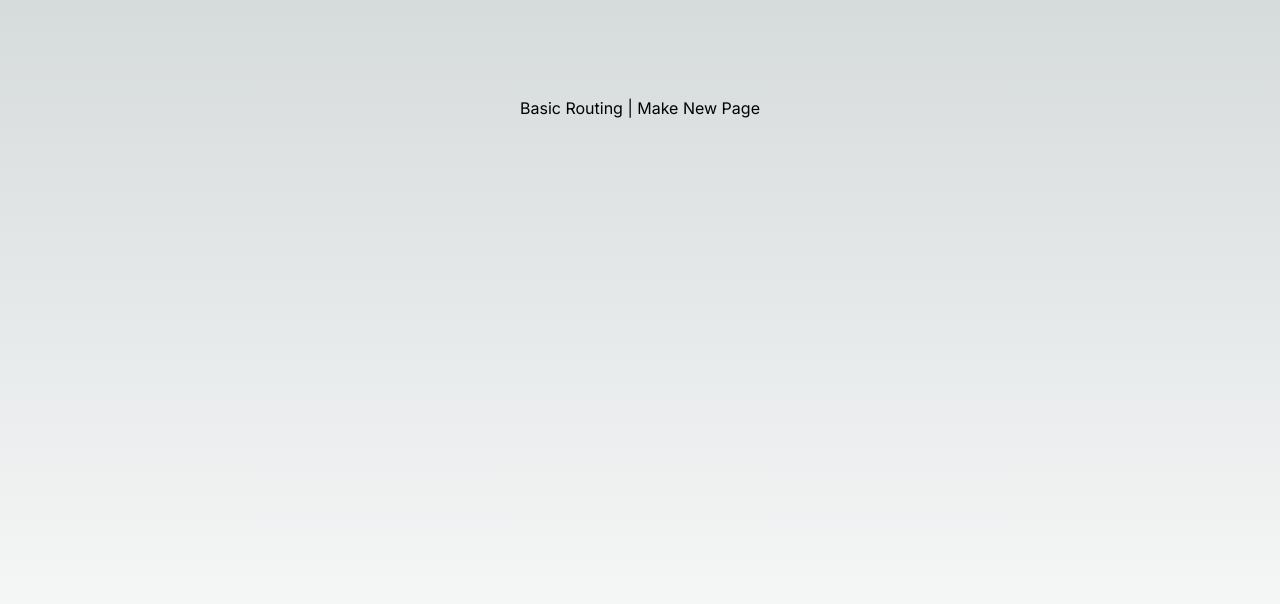
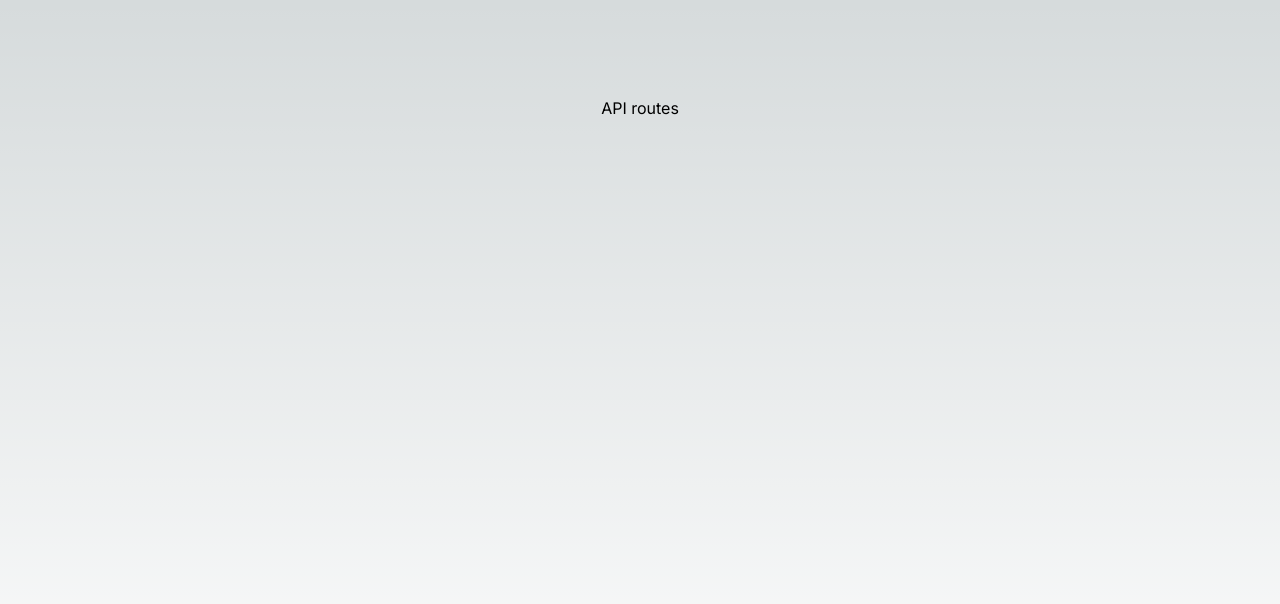
Before and after one commit to Alla-ud-din/Next-Js-youtube, a Next.js app: page / in a window 1280 px wide. Shown: the top 604 px of the page. Built offline with nearby package versions, Linux system fonts and the light colour scheme.

Commit message:
updating files

```diff
--- /dev/null
+++ b/src/app/api/hello/route.ts
@@ -0,0 +1,3 @@
+export async function GET(request: any) {
+    return new Response ('Hello, Next.js')
+}
--- a/src/app/page.tsx
+++ b/src/app/page.tsx
@@ -4,7 +4,7 @@ import styles from './page.module.css'
 export default function Home() {
   return (
     <main className={styles.main}>
-      <h1>Basic Routing | Make New Page</h1>
+      <h1>API routes</h1>
     </main>
   )
 }
--- /dev/null
+++ b/src/app/users/route.ts
@@ -0,0 +1,6 @@
+import { NextResponse } from "next/server";
+
+export function GET(request: any){
+    return NextResponse.json({name: "Ali", age: 6, city: "Chakwal"},{status: 200})
+    // return NextResponse.json({name: "Ali", age: 6, city: "Chakwal"},{status: 404})
+}
```
